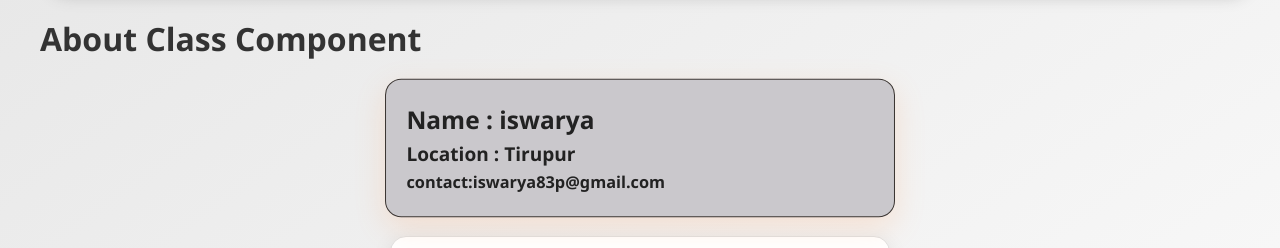
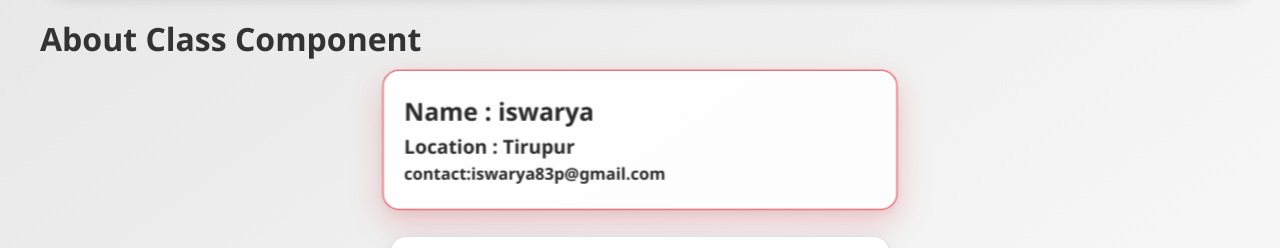
Before and after one commit to ISWARYA-hash8/Eatoos-From-cravings-to-comfort-Swiggy-clone-, a React (Vite) app: page /about in a window 1280 px wide. In both pictures the pointer is over the element 640 px from the left and 315 px from the top of the page. Shown: the part 168-416 px from the top of the page. Built offline with nearby package versions, Linux system fonts and the light colour scheme; no server answers.

Commit message:
changing css

```diff
--- a/style.css
+++ b/style.css
@@ -228,11 +228,16 @@ body {
   max-width: 500px;
   margin: 20px auto;
   transition: all 0.3s ease-in-out;
+  backdrop-filter: blur(4px);
+  transition: all 0.3s ease;
 }
 
 .user:hover {
-  box-shadow: 0 10px 30px rgba(255, 150, 80, 0.2); /* soft warm glow */
-  transform: scale(1.02);
-  background-color: #cac8cc; /* creamy peach */
-  border: 1px solid #3c3734;
+  background: linear-gradient(145deg, #fff, #fdfdfd);
+  border: 1px solid #e23744;
+  box-shadow: 0 12px 32px rgba(226, 55, 68, 0.25),
+              0 4px 12px rgba(0, 0, 0, 0.05);
+  transform: scale(1.03) translateY(-8px);
+  transition: all 0.3s ease;
+  color: #2c2c2c;
 }
```
